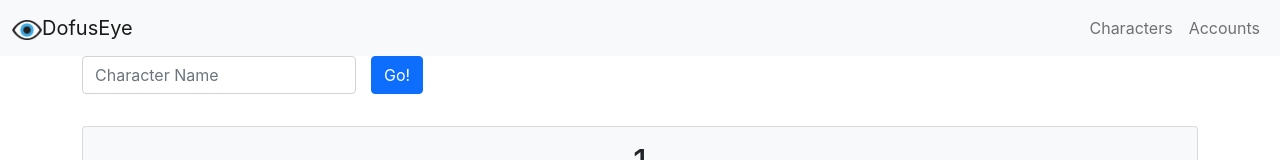
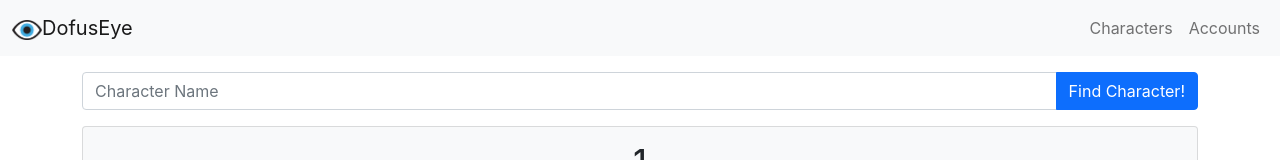
Before and after one commit to melchj/DofusEye, a React (Create React App) app in the folder client/: page /character/1 in a window 1280 px wide. Shown: the top 160 px of the page. Built offline with nearby package versions, Linux system fonts and the light colour scheme; no server answers.

Commit message:
CLIENT: refactored CharacterQuery to functional component, remade form entirely and handle route navigation in form submit function

```diff
--- a/client/src/components/CharacterQuery.js
+++ b/client/src/components/CharacterQuery.js
@@ -1,47 +1,35 @@
-import React from 'react'
-import { Link } from 'react-router-dom';
+import React, { useState } from 'react';
+import InputGroup from "react-bootstrap/InputGroup";
+import Form from 'react-bootstrap/Form';
+import Button from 'react-bootstrap/Button';
+import { Link, useNavigate } from 'react-router-dom';
 
-class CharacterQuery extends React.Component {
-    constructor(props) {
-        super(props);
-        this.state = {
-        };
+const CharacterQuery = () => {
+    const [ characterName, setCharacterName ] = useState('');
+    const navigate = useNavigate();
+
+    const handleSubmit = (e) => {
+        e.preventDefault();
+        navigate('/character/'+characterName);
     }
 
-    onQuery() {
-        // console.log(this.state);
-        this.props.onClickHandler(this.state.characterName);
+    const handleInputChange = (e) => {
+        setCharacterName(e.target.value)
     }
 
-    onInputChange(e) {
-        this.setState({
-            [e.target.name]: e.target.value
-        });
-    }
-
-    render() {
-        return (
-            // input-group mb-3
-            <div className='input-group row g-3'>
-                <div className='col-auto'>
-                    <input
-                        type='text'
-                        className="form-control"
-                        placeholder="Character Name"
-                        aria-label="Character Name"
-                        name="characterName"
-                        onChange={(e) => this.onInputChange(e)}
-                        />
-                </div>
-                <div className="col-auto">
-                    {/* <Link to={'/character/'+this.state.characterName}> */}
-                        <button type="submit" onClick={this.onQuery.bind(this)} className="btn btn-primary mb-3">Go!</button>
-                        {/* <button type="submit" className="btn btn-primary mb-3">Go!</button> */}
-                    {/* </Link> */}
-                </div>
-            </div>
-        );
-    }
+    return (
+        <Form
+        onChange={handleInputChange}
+        onSubmit={handleSubmit}
+        >
+            {/* <Form.Label>form label</Form.Label> */}
+            <InputGroup className='mt-3'>
+                <Form.Control type='text' placeholder='Character Name'/>
+                <Button variant="primary" type="submit">Find Character!</Button>
+            </InputGroup>
+            {/* <Form.Text className='text-muted'>Who are we looking at today?</Form.Text> */}
+        </Form>
+    );
 }
 
 export default CharacterQuery;
--- a/client/src/pages/CharacterPage.js
+++ b/client/src/pages/CharacterPage.js
@@ -10,13 +10,8 @@ const CharacterPage = () => {
     const [characterName, setCharacterName] = useState('');
     const { name } = useParams();
 
-    const navigate = useNavigate();
-    const location = useLocation();
-
-    // triggers when component loads
-    // useEffect(() => {
-    //     updateFightIDs(name)
-    // }, []);
+    const navigate = useNavigate(); // this is to programmatically go to new route
+    const location = useLocation(); // using this to trigger useEffect when route changes
 
     // triggers when route changes, and when component loads
     useEffect(() => {
@@ -56,9 +51,7 @@ const CharacterPage = () => {
 
     return (
         <div>
-            <CharacterQuery
-                onClickHandler={queryClicked}
-            />
+            <CharacterQuery/>
             <Stats
                 characterName={characterName}
             />
```
